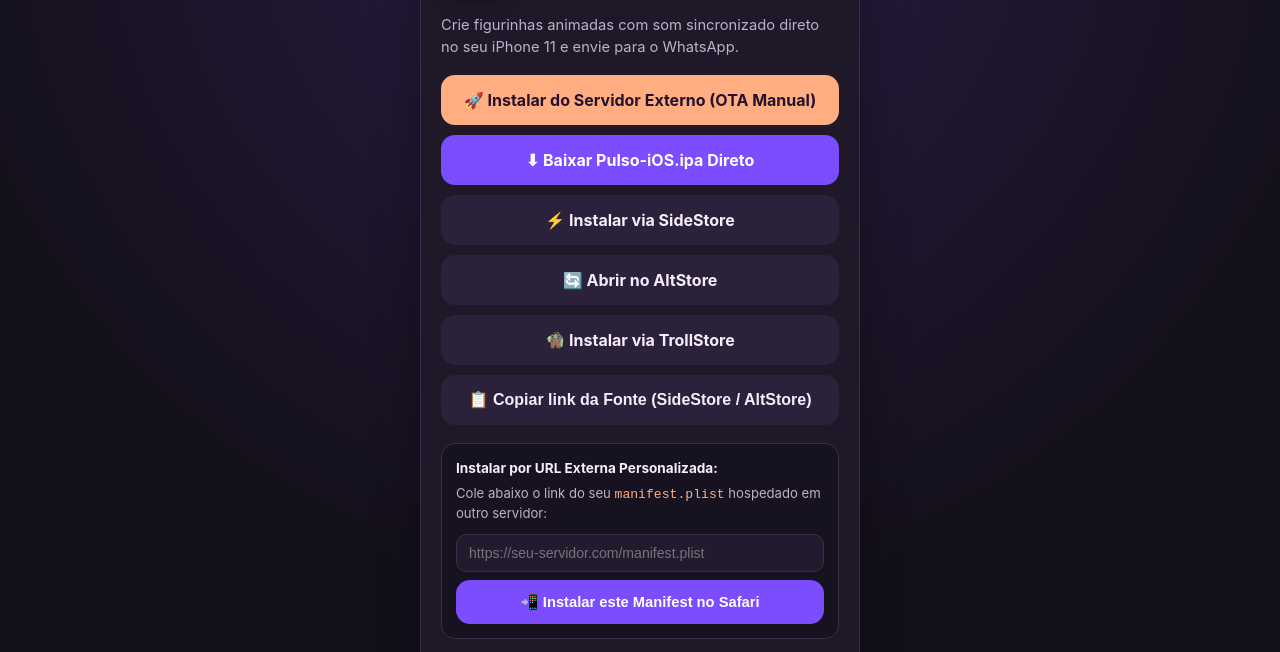
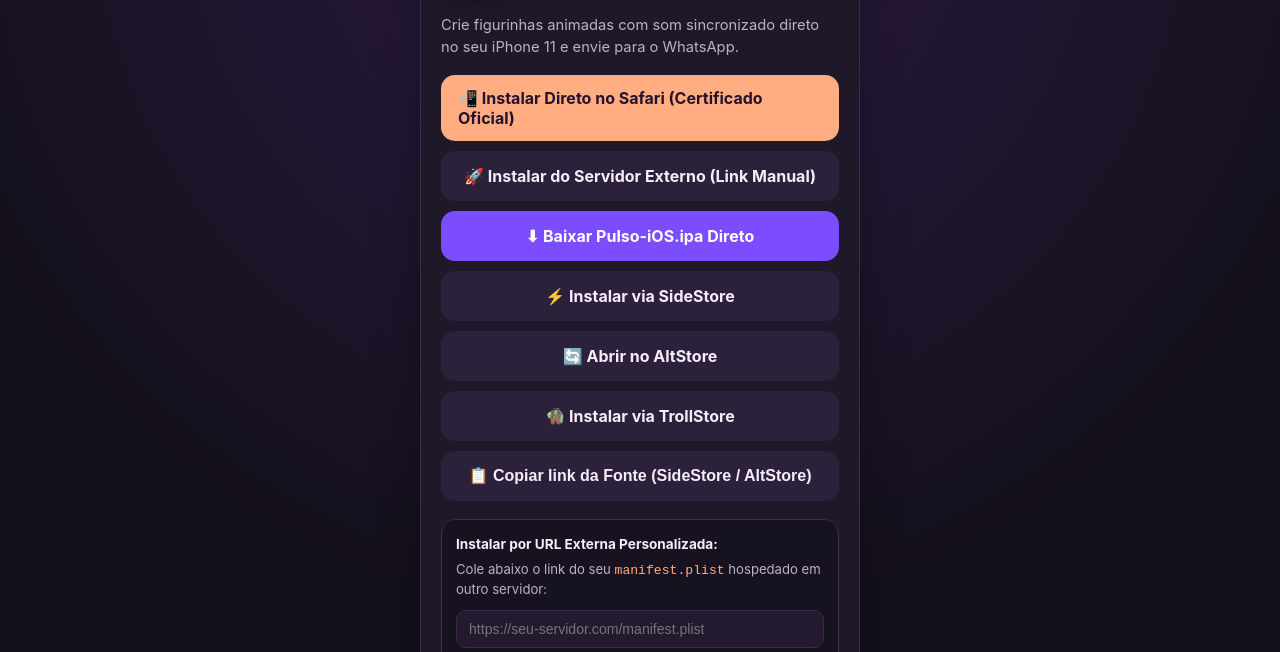
Before and after one commit to dafert/pulso-ios, a plain HTML site: page docs/index.html in a window 1280 px wide. Shown: the part 116-768 px from the top of the page. Drawn offline with Linux system fonts and the light colour scheme.

Commit message:
Add custom OTA button and interactive manifest installer to site

```diff
--- a/docs/index.html
+++ b/docs/index.html
@@ -97,10 +97,14 @@
     <p>Crie figurinhas animadas com som sincronizado direto no seu iPhone 11 e envie para o WhatsApp.</p>
 
     <div class="actions">
-      <!-- Botão pré-pronto para você colocar seu link manual -->
-      <!-- Para trocar o link manualmente no arquivo, edite o href abaixo: -->
-      <a class="btn hot" id="custom-install-btn" href="itms-services://?action=download-manifest&url=https://SEU-LINK-AQUI/manifest.plist">
-        🚀 Instalar do Servidor Externo (OTA Manual)
+      <!-- Botão oficial: aciona o manifest do repositório quando o certificado com seu UDID estiver ativo -->
+      <a class="btn hot" href="itms-services://?action=download-manifest&url=https://dafert.github.io/pulso-ios/manifest.plist">
+        📲 Instalar Direto no Safari (Certificado Oficial)
+      </a>
+
+      <!-- Botão pré-pronto para você colocar seu link manual de servidor externo -->
+      <a class="btn ghost" id="custom-install-btn" href="itms-services://?action=download-manifest&url=https://SEU-LINK-AQUI/manifest.plist">
+        🚀 Instalar do Servidor Externo (Link Manual)
       </a>
 
       <a class="btn primary" href="https://github.com/dafert/pulso-ios/releases/download/v0.9.7/Pulso-iOS.ipa">
```
